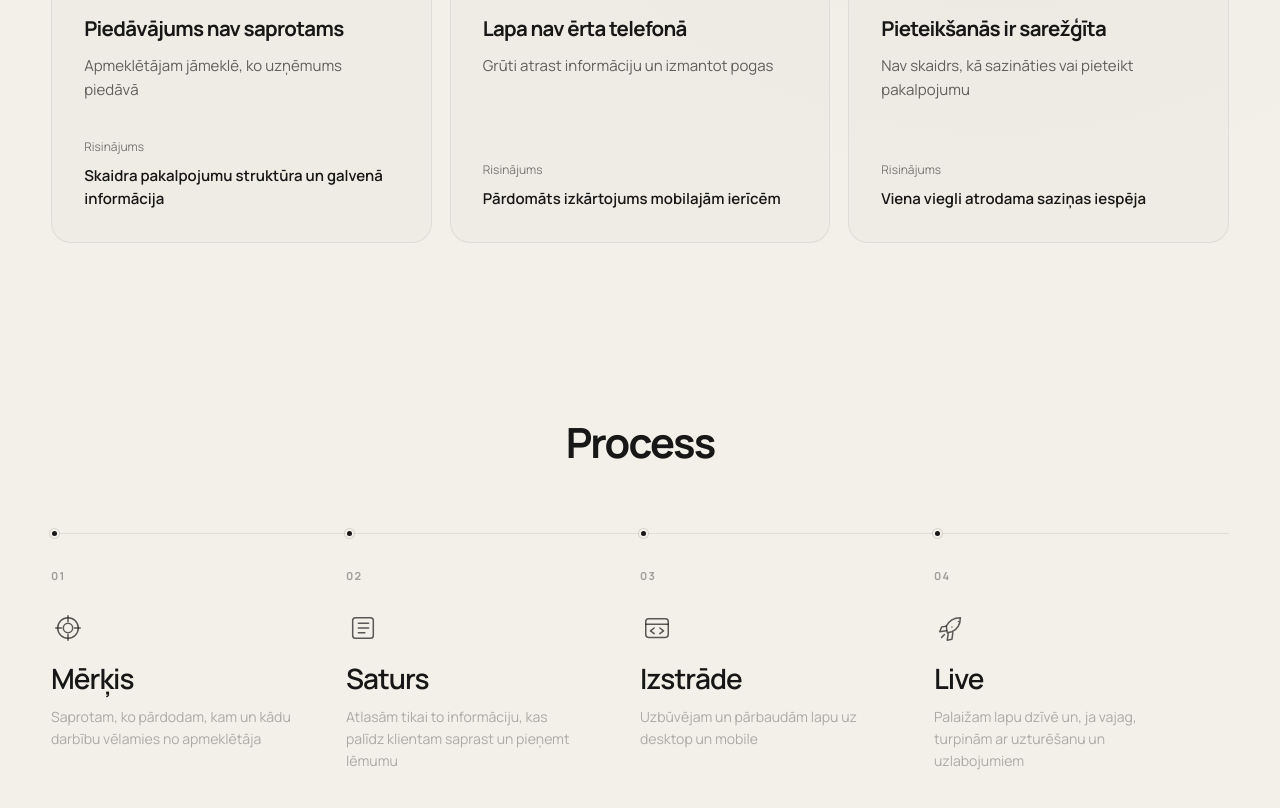
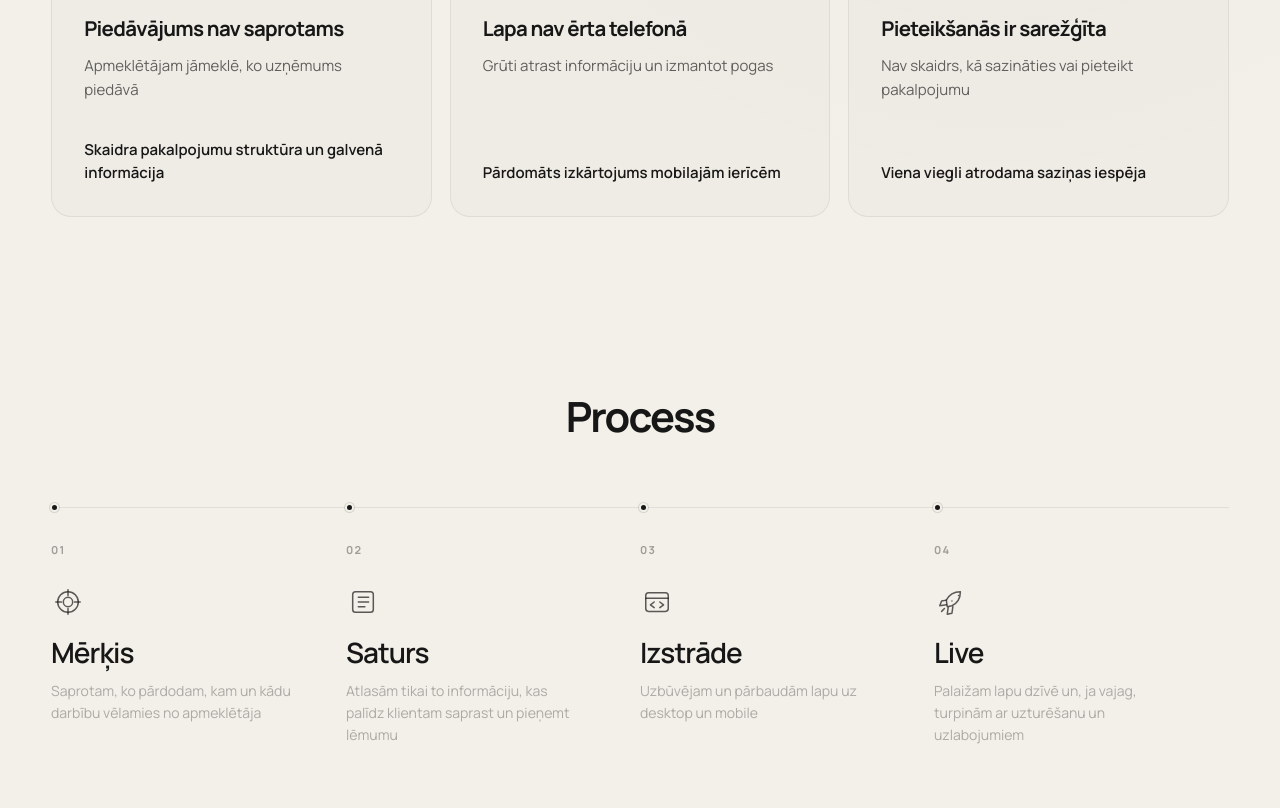
Before and after one commit to davisl24/WEBSITEAGENCY, a Next.js app: page / in a window 1280 px wide. Shown: the part 1640-2448 px from the top of the page. Built offline with nearby package versions, Linux system fonts and the light colour scheme; no server answers.

Commit message:
Remove repetitive labels from homepage problem cards

```diff
--- a/app/components/ValueShowcase.tsx
+++ b/app/components/ValueShowcase.tsx
@@ -37,7 +37,6 @@ export default function ValueShowcase() {
               <h3>{item.title}</h3>
               <p className="kestrel-issue-impact">{item.impact}</p>
               <div className="kestrel-issue-solution">
-                <span>Risinājums</span>
                 <p>{item.solution}</p>
               </div>
             </article>
```
